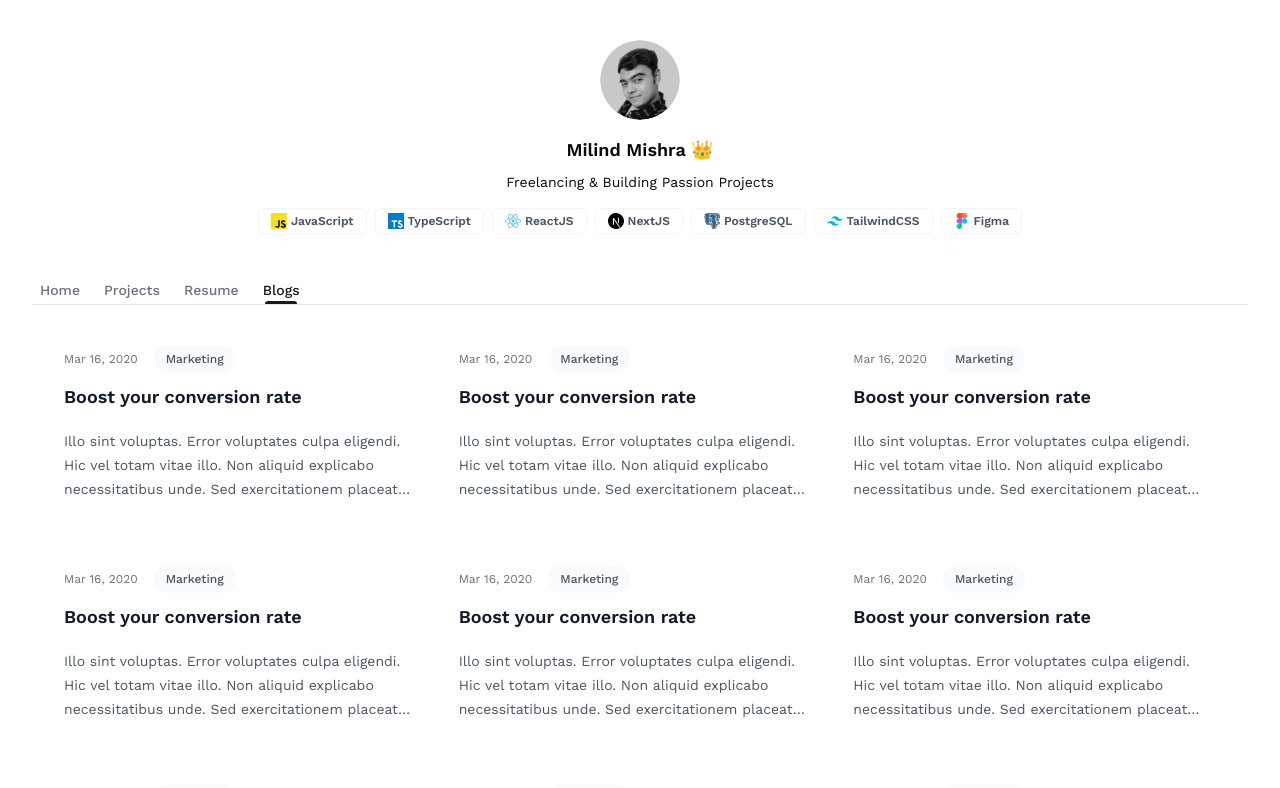
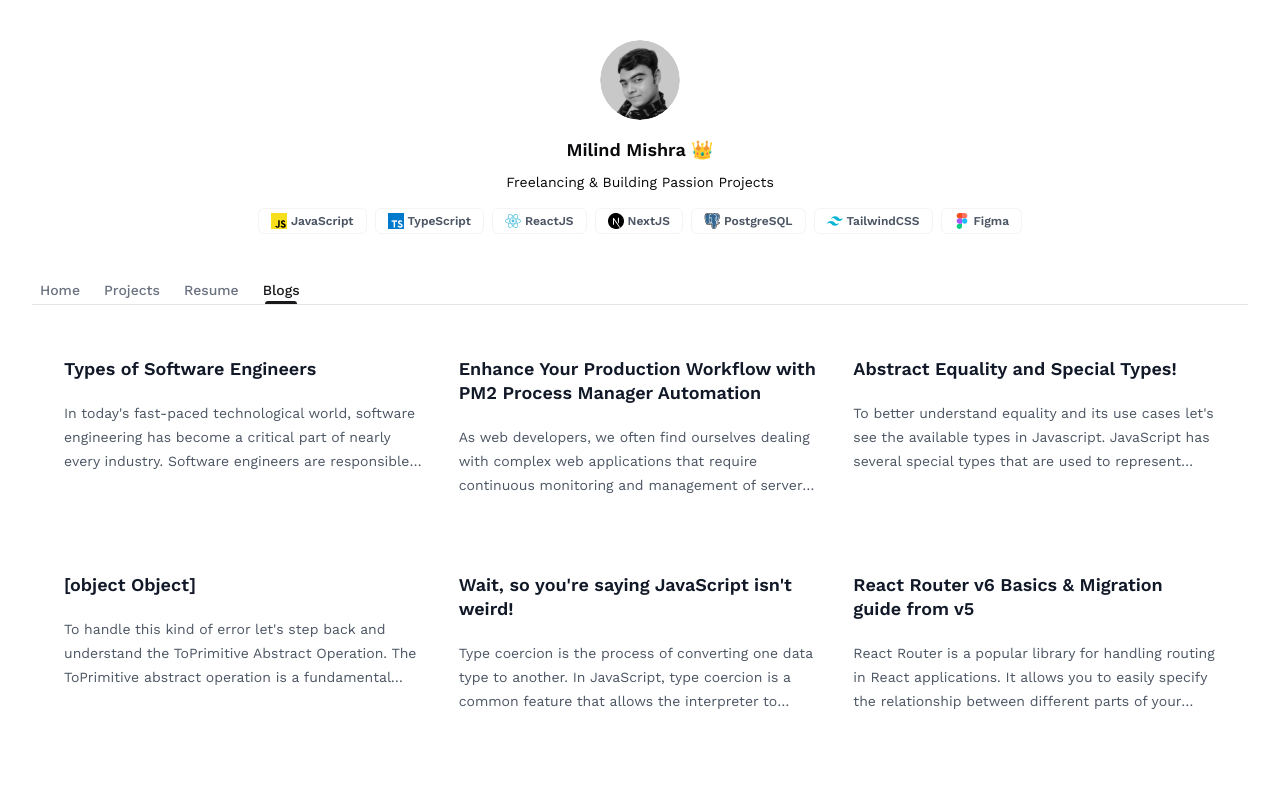
Before and after one commit to thatbeautifuldream/milindmishra.com.old, a Next.js app: page /blogs in a window 1280 px wide. Shown: the top 788 px of the page. Built offline with nearby package versions, Linux system fonts and the light colour scheme.

Commit message:
📦 NEW: add hardcoded blogs

```diff
--- a/package.json
+++ b/package.json
@@ -14,11 +14,13 @@
     "@radix-ui/react-icons": "^1.3.0",
     "@radix-ui/react-slot": "^1.0.2",
     "@t3-oss/env-nextjs": "^0.10.1",
+    "@tanstack/react-query": "^5.37.1",
     "class-variance-authority": "^0.7.0",
     "clsx": "^2.1.1",
     "embla-carousel-react": "^8.1.1",
     "framer-motion": "^11.2.4",
     "geist": "^1.3.0",
+    "lucide-react": "^0.379.0",
     "next": "^14.2.1",
     "react": "18.2.0",
     "react-dom": "18.2.0",
@@ -29,6 +31,7 @@
     "zustand": "^4.5.2"
   },
   "devDependencies": {
+    "@tanstack/eslint-plugin-query": "^5.35.6",
     "@types/eslint": "^8.56.2",
     "@types/node": "^20.11.20",
     "@types/react": "^18.2.57",
--- a/src/app/blogs/page.tsx
+++ b/src/app/blogs/page.tsx
@@ -1,220 +1,134 @@
 import AnimateChildren from "~/components/animate-children";
 
-const posts = [
+const posts = {
+  data: {
+    publication: {
+      isTeam: false,
+      title: "Milind's Blog",
+      posts: {
+        edges: [
           {
-    id: 1,
-    title: "Boost your conversion rate",
-    href: "#",
-    description:
-      "Illo sint voluptas. Error voluptates culpa eligendi. Hic vel totam vitae illo. Non aliquid explicabo necessitatibus unde. Sed exercitationem placeat consectetur nulla deserunt vel. Iusto corrupti dicta.",
-    date: "Mar 16, 2020",
-    datetime: "2020-03-16",
-    category: { title: "Marketing", href: "#" },
-    author: {
-      name: "Michael Foster",
-      role: "Co-Founder / CTO",
-      href: "#",
-      imageUrl:
-        "https://images.unsplash.com/photo-1519244703995-f4e0f30006d5?ixlib=rb-1.2.1&ixid=eyJhcHBfaWQiOjEyMDd9&auto=format&fit=facearea&facepad=2&w=256&h=256&q=80",
+            node: {
+              title: "Types of Software Engineers",
+              brief:
+                "In today's fast-paced technological world, software engineering has become a critical part of nearly every industry. Software engineers are responsible for designing, developing, and maintaining software programs and applications that help businesses...",
+              url: "https://milind.hashnode.dev/types-of-software-engineers",
             },
           },
           {
-    id: 2,
-    title: "Boost your conversion rate",
-    href: "#",
-    description:
-      "Illo sint voluptas. Error voluptates culpa eligendi. Hic vel totam vitae illo. Non aliquid explicabo necessitatibus unde. Sed exercitationem placeat consectetur nulla deserunt vel. Iusto corrupti dicta.",
-    date: "Mar 16, 2020",
-    datetime: "2020-03-16",
-    category: { title: "Marketing", href: "#" },
-    author: {
-      name: "Michael Foster",
-      role: "Co-Founder / CTO",
-      href: "#",
-      imageUrl:
-        "https://images.unsplash.com/photo-1519244703995-f4e0f30006d5?ixlib=rb-1.2.1&ixid=eyJhcHBfaWQiOjEyMDd9&auto=format&fit=facearea&facepad=2&w=256&h=256&q=80",
+            node: {
+              title:
+                "Enhance Your Production Workflow with PM2 Process Manager Automation",
+              brief:
+                "As web developers, we often find ourselves dealing with complex web applications that require continuous monitoring and management of server processes. One such popular process manager in the Node.js ecosystem is pm2. In this article, we will explore...",
+              url: "https://milind.hashnode.dev/enhance-your-production-workflow-with-pm2-process-manager-automation",
             },
           },
           {
-    id: 3,
-    title: "Boost your conversion rate",
-    href: "#",
-    description:
-      "Illo sint voluptas. Error voluptates culpa eligendi. Hic vel totam vitae illo. Non aliquid explicabo necessitatibus unde. Sed exercitationem placeat consectetur nulla deserunt vel. Iusto corrupti dicta.",
-    date: "Mar 16, 2020",
-    datetime: "2020-03-16",
-    category: { title: "Marketing", href: "#" },
-    author: {
-      name: "Michael Foster",
-      role: "Co-Founder / CTO",
-      href: "#",
-      imageUrl:
-        "https://images.unsplash.com/photo-1519244703995-f4e0f30006d5?ixlib=rb-1.2.1&ixid=eyJhcHBfaWQiOjEyMDd9&auto=format&fit=facearea&facepad=2&w=256&h=256&q=80",
+            node: {
+              title: "Abstract Equality and Special Types!",
+              brief:
+                "To better understand equality and its use cases let's see the available types in Javascript. JavaScript has several special types that are used to represent specific types of data.\nVarious Types available in JavaScript\n\nUndefined: A variable that has...",
+              url: "https://milind.hashnode.dev/abstract-equality-and-special-types",
             },
           },
           {
-    id: 3,
-    title: "Boost your conversion rate",
-    href: "#",
-    description:
-      "Illo sint voluptas. Error voluptates culpa eligendi. Hic vel totam vitae illo. Non aliquid explicabo necessitatibus unde. Sed exercitationem placeat consectetur nulla deserunt vel. Iusto corrupti dicta.",
-    date: "Mar 16, 2020",
-    datetime: "2020-03-16",
-    category: { title: "Marketing", href: "#" },
-    author: {
-      name: "Michael Foster",
-      role: "Co-Founder / CTO",
-      href: "#",
-      imageUrl:
-        "https://images.unsplash.com/photo-1519244703995-f4e0f30006d5?ixlib=rb-1.2.1&ixid=eyJhcHBfaWQiOjEyMDd9&auto=format&fit=facearea&facepad=2&w=256&h=256&q=80",
+            node: {
+              title: "[object Object]",
+              brief:
+                "To handle this kind of error let's step back and understand the ToPrimitive Abstract Operation. The ToPrimitive abstract operation is a fundamental concept in the ECMAScript language specification, which is the standard for modern JavaScript. It is u...",
+              url: "https://milind.hashnode.dev/object-object",
             },
           },
           {
-    id: 3,
-    title: "Boost your conversion rate",
-    href: "#",
-    description:
-      "Illo sint voluptas. Error voluptates culpa eligendi. Hic vel totam vitae illo. Non aliquid explicabo necessitatibus unde. Sed exercitationem placeat consectetur nulla deserunt vel. Iusto corrupti dicta.",
-    date: "Mar 16, 2020",
-    datetime: "2020-03-16",
-    category: { title: "Marketing", href: "#" },
-    author: {
-      name: "Michael Foster",
-      role: "Co-Founder / CTO",
-      href: "#",
-      imageUrl:
-        "https://images.unsplash.com/photo-1519244703995-f4e0f30006d5?ixlib=rb-1.2.1&ixid=eyJhcHBfaWQiOjEyMDd9&auto=format&fit=facearea&facepad=2&w=256&h=256&q=80",
+            node: {
+              title: "Wait, so you're saying JavaScript isn't weird!",
+              brief:
+                "Type coercion is the process of converting one data type to another. In JavaScript, type coercion is a common feature that allows the interpreter to implicitly convert values from one type to another when necessary. This can sometimes lead to unexpec...",
+              url: "https://milind.hashnode.dev/wait-so-youre-saying-javascript-isnt-weird",
             },
           },
           {
-    id: 3,
-    title: "Boost your conversion rate",
-    href: "#",
-    description:
-      "Illo sint voluptas. Error voluptates culpa eligendi. Hic vel totam vitae illo. Non aliquid explicabo necessitatibus unde. Sed exercitationem placeat consectetur nulla deserunt vel. Iusto corrupti dicta.",
-    date: "Mar 16, 2020",
-    datetime: "2020-03-16",
-    category: { title: "Marketing", href: "#" },
-    author: {
-      name: "Michael Foster",
-      role: "Co-Founder / CTO",
-      href: "#",
-      imageUrl:
-        "https://images.unsplash.com/photo-1519244703995-f4e0f30006d5?ixlib=rb-1.2.1&ixid=eyJhcHBfaWQiOjEyMDd9&auto=format&fit=facearea&facepad=2&w=256&h=256&q=80",
+            node: {
+              title: "React Router v6 Basics & Migration guide from v5",
+              brief:
+                "React Router is a popular library for handling routing in React applications. It allows you to easily specify the relationship between different parts of your application and provides a way for users to navigate between them.\nIf you are using an olde...",
+              url: "https://milind.hashnode.dev/react-router-v6-basics-migration-guide-from-v5",
             },
           },
           {
-    id: 3,
-    title: "Boost your conversion rate",
-    href: "#",
-    description:
-      "Illo sint voluptas. Error voluptates culpa eligendi. Hic vel totam vitae illo. Non aliquid explicabo necessitatibus unde. Sed exercitationem placeat consectetur nulla deserunt vel. Iusto corrupti dicta.",
-    date: "Mar 16, 2020",
-    datetime: "2020-03-16",
-    category: { title: "Marketing", href: "#" },
-    author: {
-      name: "Michael Foster",
-      role: "Co-Founder / CTO",
-      href: "#",
-      imageUrl:
-        "https://images.unsplash.com/photo-1519244703995-f4e0f30006d5?ixlib=rb-1.2.1&ixid=eyJhcHBfaWQiOjEyMDd9&auto=format&fit=facearea&facepad=2&w=256&h=256&q=80",
+            node: {
+              title:
+                "useContext & useReducer 🪝from component level state to global state!",
+              brief:
+                "The useContext hook is a way for a React component to access the context, or shared state, of a parent component. It is a convenient way to pass data down the component tree without having to use props at every level.\nHere's an example of how to use ...",
+              url: "https://milind.hashnode.dev/usecontext-usereducer-from-component-level-state-to-global-state",
             },
           },
           {
-    id: 3,
-    title: "Boost your conversion rate",
-    href: "#",
-    description:
-      "Illo sint voluptas. Error voluptates culpa eligendi. Hic vel totam vitae illo. Non aliquid explicabo necessitatibus unde. Sed exercitationem placeat consectetur nulla deserunt vel. Iusto corrupti dicta.",
-    date: "Mar 16, 2020",
-    datetime: "2020-03-16",
-    category: { title: "Marketing", href: "#" },
-    author: {
-      name: "Michael Foster",
-      role: "Co-Founder / CTO",
-      href: "#",
-      imageUrl:
-        "https://images.unsplash.com/photo-1519244703995-f4e0f30006d5?ixlib=rb-1.2.1&ixid=eyJhcHBfaWQiOjEyMDd9&auto=format&fit=facearea&facepad=2&w=256&h=256&q=80",
+            node: {
+              title: "useState & useEffect 🪝 from counter to data fetching!",
+              brief:
+                "Introduction to useState and useEffect in React\nuseState and useEffect are two of the most commonly used Hooks in React. They allow you to add state and side effects to functional components, which were previously only possible with class-based compo...",
+              url: "https://milind.hashnode.dev/usestate-useeffect-from-counter-to-data-fetching",
             },
           },
           {
-    id: 3,
-    title: "Boost your conversion rate",
-    href: "#",
-    description:
-      "Illo sint voluptas. Error voluptates culpa eligendi. Hic vel totam vitae illo. Non aliquid explicabo necessitatibus unde. Sed exercitationem placeat consectetur nulla deserunt vel. Iusto corrupti dicta.",
-    date: "Mar 16, 2020",
-    datetime: "2020-03-16",
-    category: { title: "Marketing", href: "#" },
-    author: {
-      name: "Michael Foster",
-      role: "Co-Founder / CTO",
-      href: "#",
-      imageUrl:
-        "https://images.unsplash.com/photo-1519244703995-f4e0f30006d5?ixlib=rb-1.2.1&ixid=eyJhcHBfaWQiOjEyMDd9&auto=format&fit=facearea&facepad=2&w=256&h=256&q=80",
+            node: {
+              title: "🛍 (Amazon.in) Price Tracker using Puppeteer",
+              brief:
+                "JavaScript quick-start project for amazon.in price tracking.\n🛠 Tools required to develop the price-tracker\n\nNodeJs\nPuppeteer\nSendGrid/Mail\nCronJob\n\n🤝 Requirements\nIn order to utilise this project you need to have the following installed locally:\n\nn...",
+              url: "https://milind.hashnode.dev/price-tracker",
             },
           },
-];
+          {
+            node: {
+              title: "Higher Order Functions - (II) & Beyond ⚡️",
+              brief:
+                "Lets start with a quick revision of map() and filter() and some exercises 🔥\n\nmap() iterates over each element of the array and returns a new array with the results of the callback function\nfilter() returns true false for each element of the array an...",
+              url: "https://milind.hashnode.dev/higher-order-functions-ii-and-beyond",
+            },
+          },
+        ],
+      },
+    },
+  },
+};
 
 export default function Blogs() {
+  const postsData = posts.data.publication.posts.edges;
+
   return (
     <AnimateChildren>
       <div className="bg-white">
         <div className="mx-auto max-w-7xl px-6 lg:px-8">
-          {/* <div className="mx-auto max-w-2xl lg:mx-0">
-          <h2 className="text-3xl font-bold tracking-tight text-gray-900 sm:text-4xl">
-            From the blog
-          </h2>
-          <p className="mt-2 text-lg leading-8 text-gray-600">
-            Learn how to grow your business with our expert advice.
-          </p>
-        </div> */}
           <div className="mx-auto mt-10 grid max-w-2xl grid-cols-1 gap-x-8 gap-y-16 lg:mx-0 lg:max-w-none lg:grid-cols-3">
-            {posts.map((post) => (
+            {postsData.map((edge) => {
+              const post = edge.node;
+              return (
                 <article
-                key={post.id}
+                  key={post.url}
                   className="flex max-w-xl flex-col items-start justify-between"
                 >
-                <div className="flex items-center gap-x-4 text-xs">
-                  <time dateTime={post.datetime} className="text-gray-500">
-                    {post.date}
-                  </time>
-                  <a
-                    href={post.category.href}
-                    className="relative z-10 rounded-full bg-gray-50 px-3 py-1.5 font-medium text-gray-600 hover:bg-gray-100"
-                  >
-                    {post.category.title}
-                  </a>
-                </div>
                   <div className="group relative">
                     <h3 className="mt-3 text-lg font-semibold leading-6 text-gray-900 group-hover:text-gray-600">
-                    <a href={post.href}>
+                      <a
+                        href={post.url}
+                        target="_blank"
+                        rel="noopener noreferrer"
+                        className="group-hover:underline"
+                      >
                         <span className="absolute inset-0" />
                         {post.title}
                       </a>
                     </h3>
                     <p className="mt-5 line-clamp-3 text-sm leading-6 text-gray-600">
-                    {post.description}
+                      {post.brief}
                     </p>
                   </div>
-                {/* <div className="relative mt-8 flex items-center gap-x-4">
-                <img
-                  src={post.author.imageUrl}
-                  alt=""
-                  className="h-10 w-10 rounded-full bg-gray-50"
-                />
-                <div className="text-sm leading-6">
-                  <p className="font-semibold text-gray-900">
-                    <a href={post.author.href}>
-                      <span className="absolute inset-0" />
-                      {post.author.name}
-                    </a>
-                  </p>
-                  <p className="text-gray-600">{post.author.role}</p>
-                </div>
-              </div> */}
                 </article>
-            ))}
+              );
+            })}
           </div>
         </div>
       </div>
```
Also changed, not shown: 2 other files (tests, documents, lock files or other folders). Lines whose indentation alone changed are shown as unchanged.
